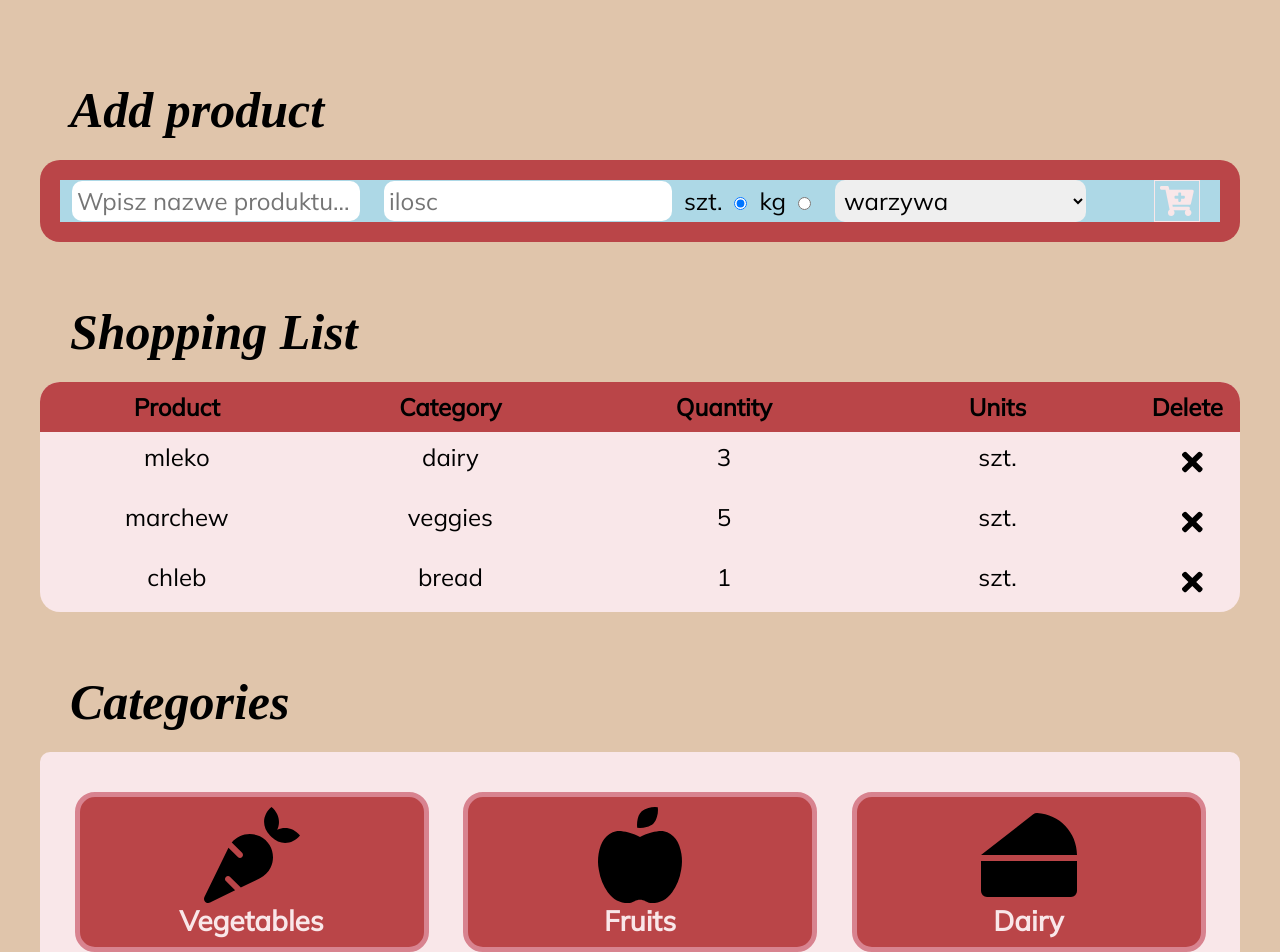
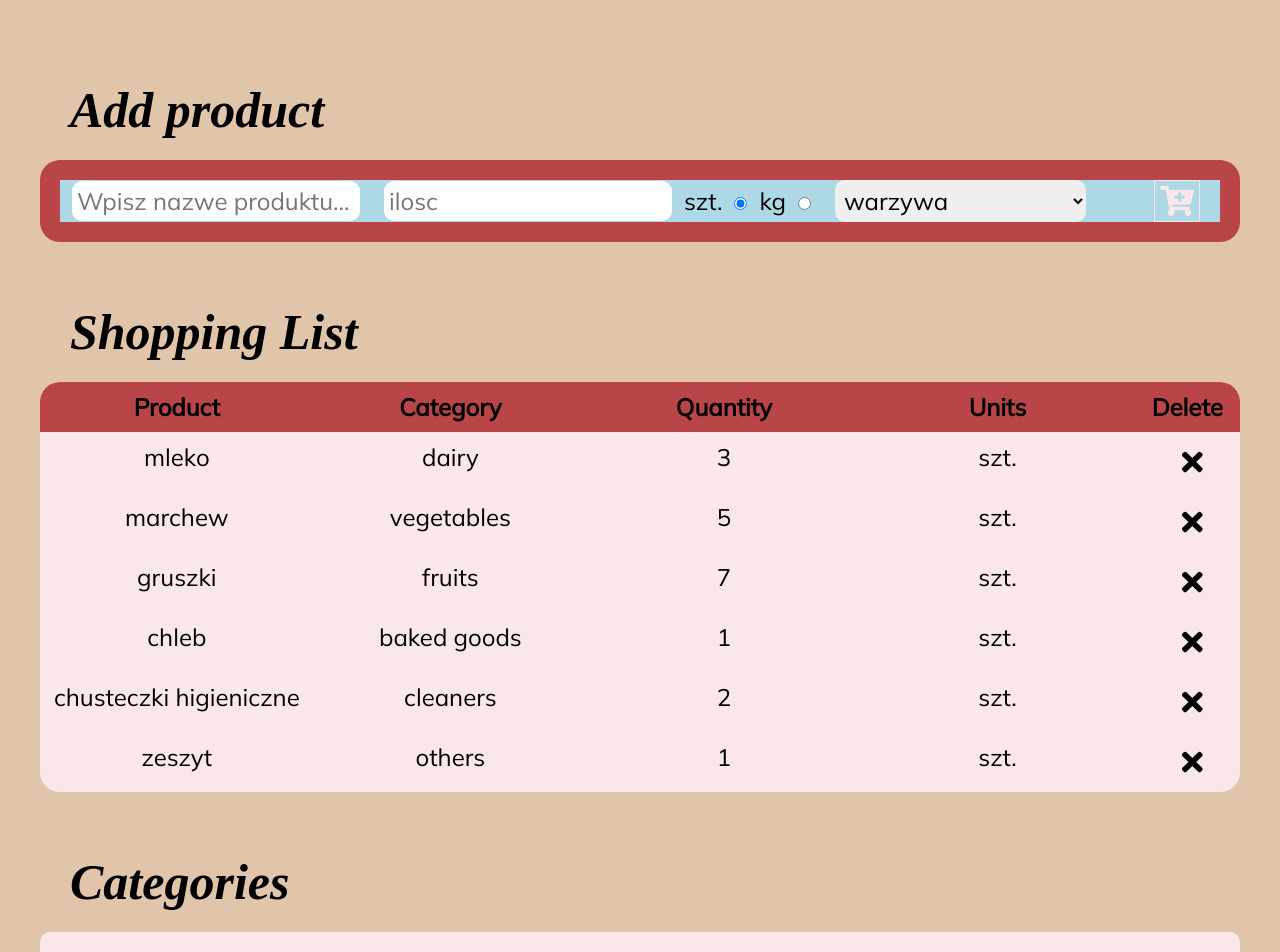
Before and after one commit to susanel/shopping-list-app, a React (Create React App) app: page / in a window 1280 px wide. Shown: the top 952 px of the page. Built offline with nearby package versions, Linux system fonts and the light colour scheme; a web font is replaced by a local one.

Commit message:
add filtering by product category

```diff
--- a/src/components/AddProduct.js
+++ b/src/components/AddProduct.js
@@ -63,7 +63,7 @@ class AddProduct extends Component {
       if (add) {
         this.setState({
           product: "",
-          category: "veggies",
+          category: "vegetables",
           number: "",
           unit: "pcs",
           checkedPcs: true,
@@ -116,12 +116,12 @@ class AddProduct extends Component {
             value={this.state.category}
             onChange={this.handleChange}
           >
-            <option value="veggies" defaultChecked>
+            <option value="vegetables" defaultChecked>
               warzywa
             </option>
             <option value="fruits">owoce</option>
             <option value="dairy">nabial</option>
-            <option value="bread">pieczywo</option>
+            <option value="baked goods">pieczywo</option>
             <option value="cleaners">artykuly higieniczne</option>
             <option value="others">inne</option>
           </select>
--- a/src/components/App.js
+++ b/src/components/App.js
@@ -19,18 +19,41 @@ class App extends Component {
       {
         id: 1,
         name: "marchew",
-        category: "veggies",
+        category: "vegetables",
         quantity: 5,
         unit: "szt.",
       },
       {
         id: 2,
+        name: "gruszki",
+        category: "fruits",
+        quantity: 7,
+        unit: "szt.",
+      },
+      {
+        id: 3,
         name: "chleb",
-        category: "bread",
+        category: "baked goods",
+        quantity: 1,
+        unit: "szt.",
+      },
+      {
+        id: 4,
+        name: "chusteczki higieniczne",
+        category: "cleaners",
+        quantity: 2,
+        unit: "szt.",
+      },
+      {
+        id: 5,
+        name: "zeszyt",
+        category: "others",
         quantity: 1,
         unit: "szt.",
       },
     ],
+    filteredProducts: [],
+    isFiltered: false,
   };
 
   addProduct = (name, category, quantity, unit) => {
@@ -53,10 +76,26 @@ class App extends Component {
   };
 
   deleteProduct = (id) => {
+    console.log("klik");
+
     let products = [...this.state.products];
     products = products.filter((product) => product.id !== id);
+    let filteredProducts = [...this.state.filteredProducts];
+    filteredProducts = filteredProducts.filter((product) => product.id !== id);
+
     this.setState({
       products,
+      filteredProducts,
+    });
+  };
+
+  filterProducts = (category) => {
+    console.log(category);
+    let products = [...this.state.products];
+    products = products.filter((product) => product.category === category);
+    this.setState({
+      filteredProducts: products,
+      isFiltered: true,
     });
   };
 
@@ -68,10 +107,12 @@ class App extends Component {
         <h1>Shopping List</h1>
         <ShoppingList
           products={this.state.products}
+          filteredProducts={this.state.filteredProducts}
           delete={this.deleteProduct}
+          isFiltered={this.state.isFiltered}
         />
         <h1>Categories</h1>
-        <CategoryList />
+        <CategoryList filter={this.filterProducts} />
         <GeneratePDF products={this.state.products} />
       </div>
     );
--- a/src/components/CategoryList.js
+++ b/src/components/CategoryList.js
@@ -1,7 +1,7 @@
 import React from "react";
 import { FontAwesomeIcon } from "@fortawesome/react-fontawesome";
 
-const CategoryList = () => {
+const CategoryList = (props) => {
   const icons = [
     "carrot",
     "apple-alt",
@@ -11,19 +11,19 @@ const CategoryList = () => {
     "shopping-basket",
   ];
 
-  const category = [
-    "Vegetables",
-    "Fruits",
-    "Dairy",
-    "Baked goods",
-    "Cleaners",
-    "Others",
+  const categories = [
+    "vegetables",
+    "fruits",
+    "dairy",
+    "baked goods",
+    "cleaners",
+    "others",
   ];
 
-  const tiles = icons.map((icon, i) => (
-    <div className="tile">
-      <FontAwesomeIcon icon={icon} size="4x" style={{ color: "black" }} />
-      <h2>{category[i]}</h2>
+  const tiles = categories.map((category, i) => (
+    <div className="tile" onClick={() => props.filter(category)}>
+      <FontAwesomeIcon icon={icons[i]} size="4x" style={{ color: "black" }} />
+      <h2>{category}</h2>
     </div>
   ));
   return <div className="categories">{tiles}</div>;
--- a/src/components/Item.js
+++ b/src/components/Item.js
@@ -3,6 +3,8 @@ import { FontAwesomeIcon } from "@fortawesome/react-fontawesome";
 
 const Item = (props) => {
   const { name, category, quantity, unit, id } = props.product;
+
+  console.log(props);
 
   return (
     <>
--- a/src/components/ShoppingList.js
+++ b/src/components/ShoppingList.js
@@ -1,8 +1,14 @@
 import React from "react";
 import Item from "./Item";
+// import Vegetable from "./Vegetable";
+// import VegetableList from "../product lists/VegetableList";
 
 const ShoppingList = (props) => {
   const items = props.products.map((product) => (
+    <Item key={product.id} product={product} delete={props.delete} />
+  ));
+
+  const filteredItems = props.filteredProducts.map((product) => (
     <Item key={product.id} product={product} delete={props.delete} />
   ));
 
@@ -13,7 +19,7 @@ const ShoppingList = (props) => {
       <div className="table-tile main">Quantity</div>
       <div className="table-tile main">Units</div>
       <div className="table-tile main">Delete</div>
-      {items}
+      {props.isFiltered ? filteredItems : items}
     </div>
   );
 };
```
